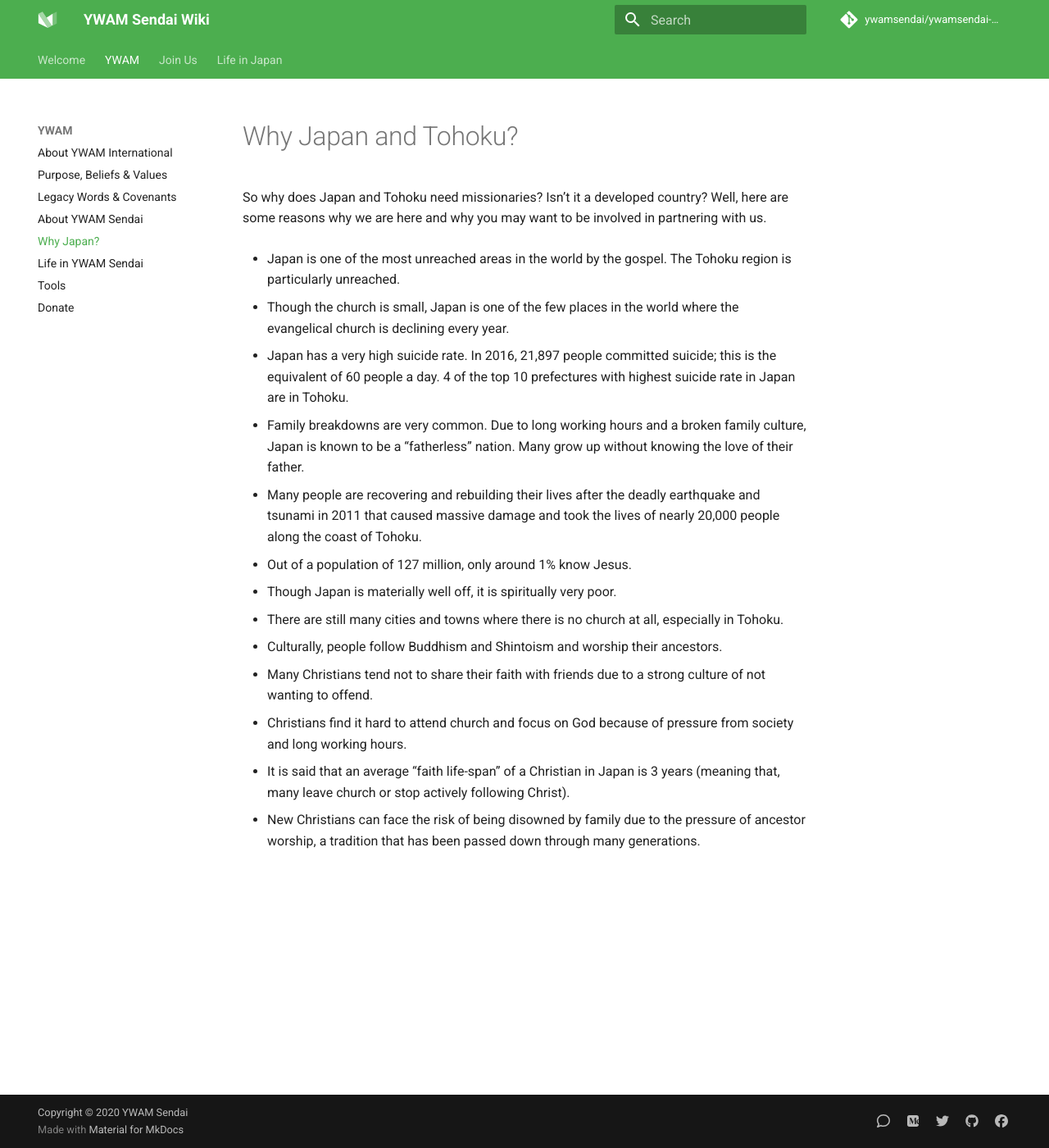
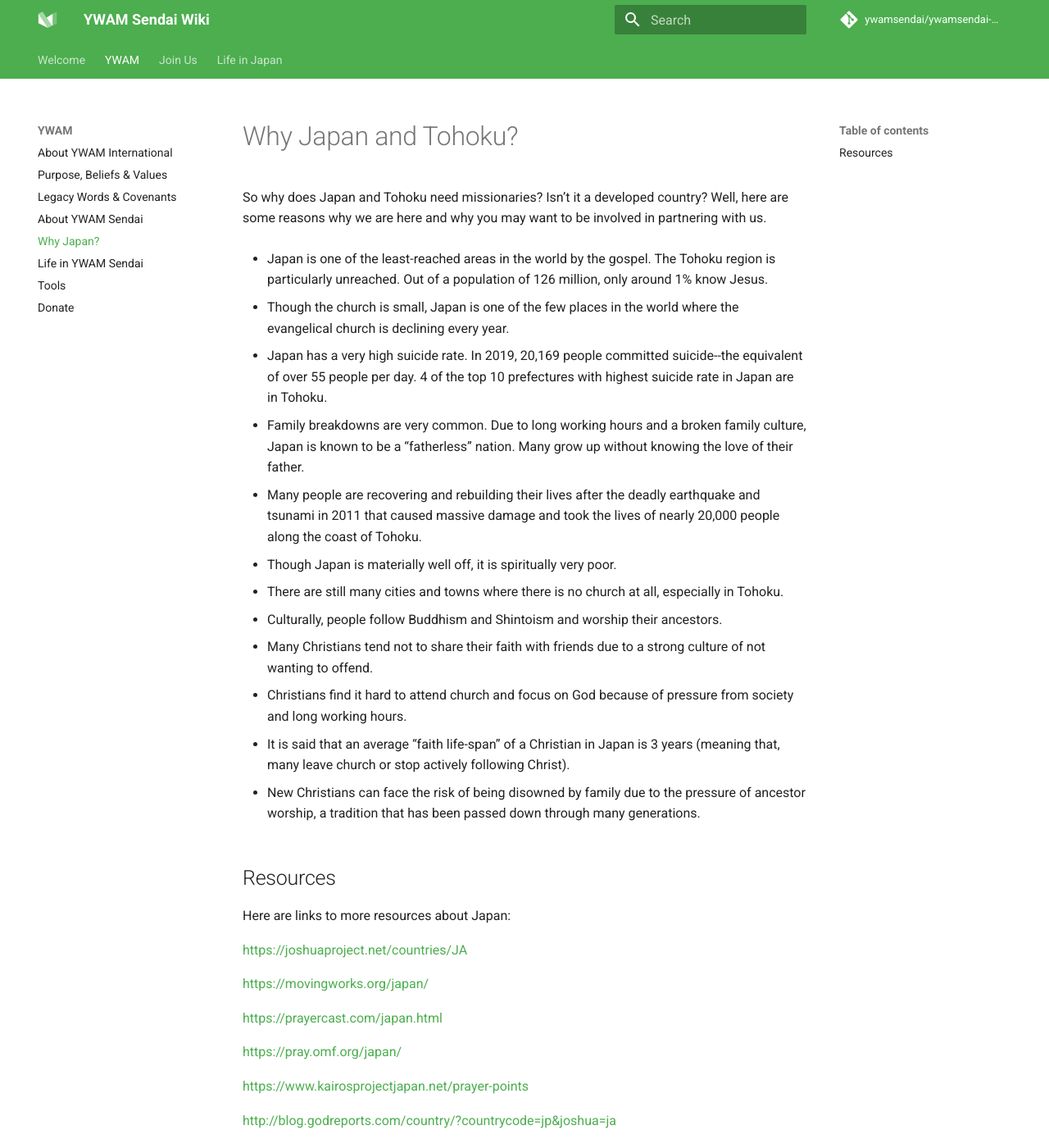
Before and after one commit to ywamsendai/ywamsendai-wiki, an MkDocs documentation site: the page built from docs/ywam/whyjapan.md, in a window 1280 px wide and 1400 px high. Shown: the whole window at 82% size. Built offline with MkDocs 1.6.1 and Material for MkDocs 9.7.7, drawn with Linux system fonts in a browser that asks for light colours; comment, search, counter and statistics services are not loaded.

Commit message:
added more resources to why japan

```diff
--- a/docs/ywam/whyjapan.md
+++ b/docs/ywam/whyjapan.md
@@ -2,17 +2,15 @@
 
 So why does Japan and Tohoku need missionaries? Isn’t it a developed country? Well, here are some reasons why we are here and why you may want to be involved in partnering with us.
 
-* Japan is one of the most unreached areas in the world by the gospel. The Tohoku region is particularly unreached.
+* Japan is one of the least-reached areas in the world by the gospel. The Tohoku region is particularly unreached. Out of a population of 126 million, only around 1% know Jesus.
 
 * Though the church is small, Japan is one of the few places in the world where the evangelical church is declining every year.
 
-* Japan has a very high suicide rate. In 2016, 21,897 people committed suicide; this is the equivalent of 60 people a day. 4 of the top 10 prefectures with highest suicide rate in Japan are in Tohoku.
+* Japan has a very high suicide rate. In 2019, 20,169 people committed suicide--the equivalent of over 55 people per day. 4 of the top 10 prefectures with highest suicide rate in Japan are in Tohoku.
 
 * Family breakdowns are very common. Due to long working hours and a broken family culture, Japan is known to be a “fatherless” nation. Many grow up without knowing the love of their father.
 
 * Many people are recovering and rebuilding their lives after the deadly earthquake and tsunami in 2011 that caused massive damage and took the lives of nearly 20,000 people along the coast of Tohoku.
-
-* Out of a population of 127 million, only around 1% know Jesus.
 
 * Though Japan is materially well off, it is spiritually very poor.
 
@@ -27,3 +25,19 @@
 * It is said that an average “faith life-span” of a Christian in Japan is 3 years (meaning that, many leave church or stop actively following Christ).
 
 * New Christians can face the risk of being disowned by family due to the pressure of ancestor worship, a tradition that has been passed down through many generations.
+
+## Resources
+
+Here are links to more resources about Japan:
+
+https://joshuaproject.net/countries/JA
+
+https://movingworks.org/japan/
+
+https://prayercast.com/japan.html
+
+https://pray.omf.org/japan/
+
+https://www.kairosprojectjapan.net/prayer-points
+
+http://blog.godreports.com/country/?countrycode=jp&joshua=ja
```
